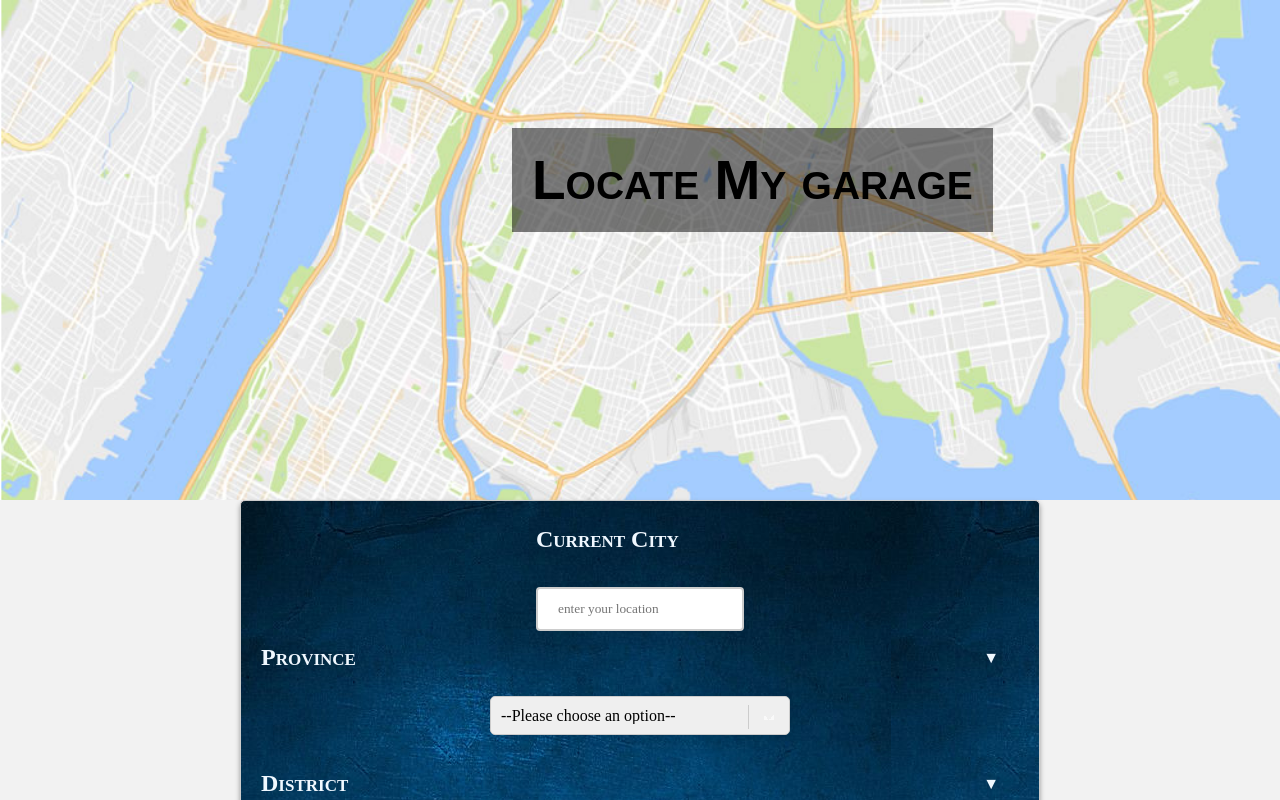
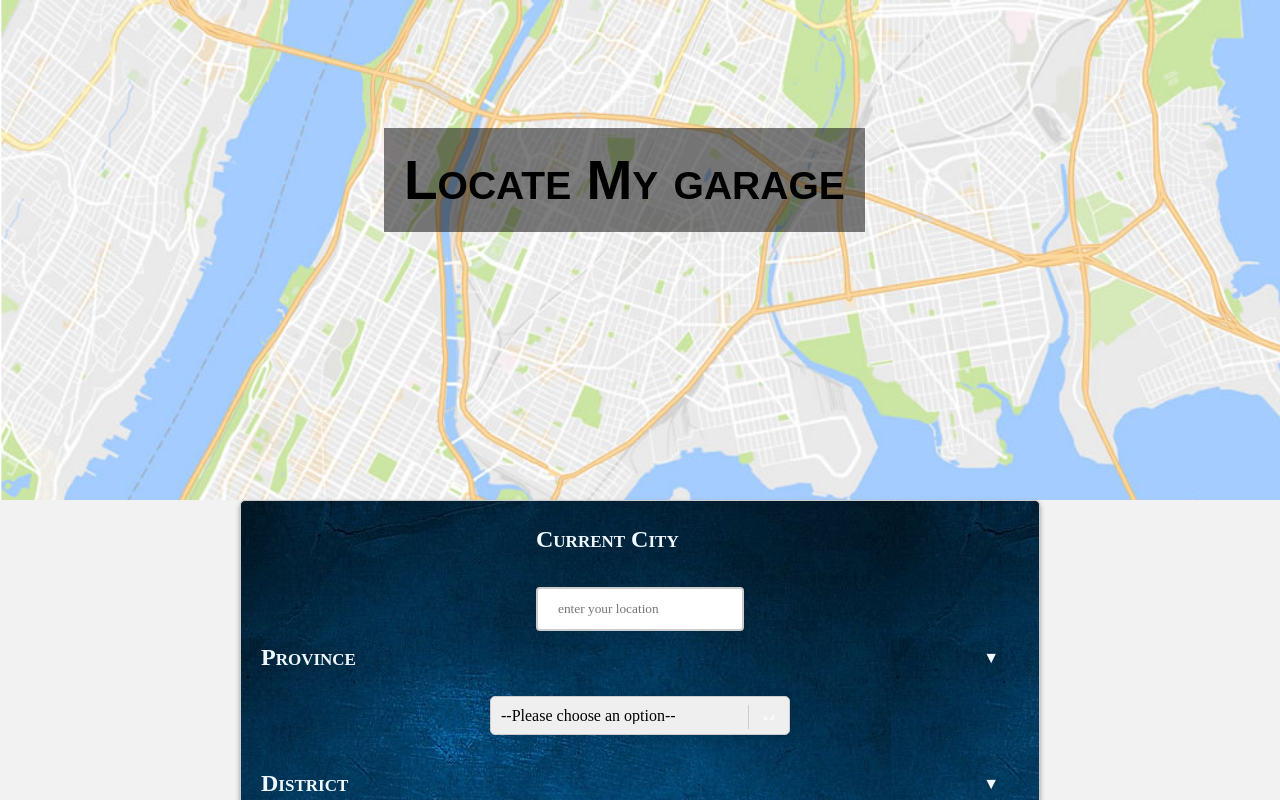
Before and after one commit to sangeethnavodya/Mechanical-Center, a React (Create React App) app: page /locateGarage in a window 1280 px wide. Shown: the top 800 px of the page. Built offline with nearby package versions, Linux system fonts and the light colour scheme.

Commit message:
Ui changes

```diff
--- a/src/Components/Garage/locateGarage.js
+++ b/src/Components/Garage/locateGarage.js
@@ -67,7 +67,7 @@ function CurrentLocationForGarage() {
                         fontSize: "55px",
                         padding:"20px",
                         backgroundColor: "rgba(0, 0, 0, 0.5)",
-                        marginLeft:"40%",
+                        marginLeft:"30%",
                         marginTop:"10%"
                     }}
                 >Locate My garage</h3>
```
